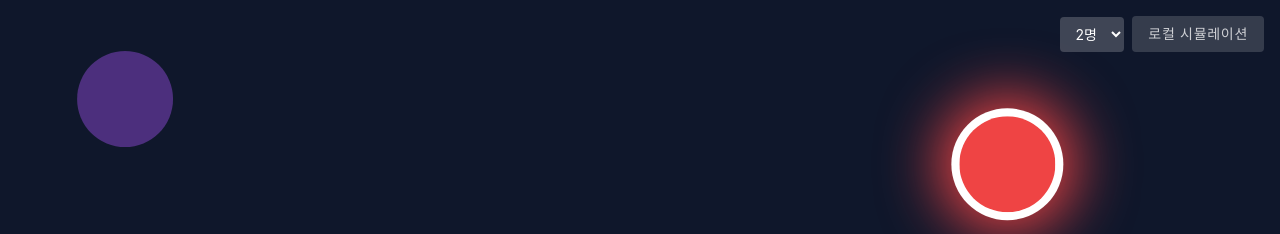
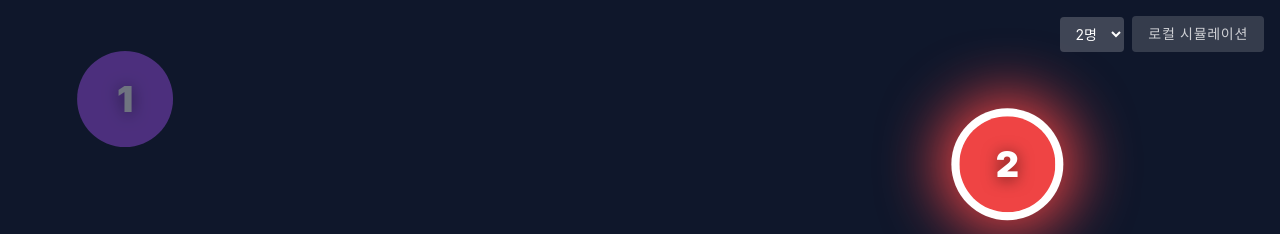
Before and after one commit to dhfmzk/lunch-roulette, a React (Vite) app: page / in a window 1280 px wide. Both pictures are taken after a click on the button "로컬 시뮬레이션". Shown: the top 234 px of the page. Built offline with nearby package versions, Linux system fonts and the light colour scheme.

Commit message:
feat(ui): display index sequence inside touch circles

```diff
--- a/src/App.tsx
+++ b/src/App.tsx
@@ -164,9 +164,10 @@ function App() {
       </AnimatePresence>
 
       {/* Touch points */}
-      {displayTouches.map(touch => (
+      {displayTouches.map((touch, idx) => (
         <TouchPoint
           key={touch.id}
+          index={idx + 1}
           x={touch.x}
           y={touch.y}
           color={touch.color}
--- a/src/components/TouchPoint.tsx
+++ b/src/components/TouchPoint.tsx
@@ -10,10 +10,11 @@ interface TouchPointProps {
   isLoser: boolean;
   isStamped?: boolean;
   isLargeGroup?: boolean;
+  index: number;
   gameState: 'WAITING' | 'READY_TIMER' | 'ROULETTE' | 'FINISHED';
 }
 
-export function TouchPoint({ x, y, color, isHighlighted, isLoser, isStamped, isLargeGroup, gameState }: TouchPointProps) {
+export function TouchPoint({ x, y, color, isHighlighted, isLoser, isStamped, isLargeGroup, index, gameState }: TouchPointProps) {
   const size = 96; // 6rem
 
   // Frame-perfect sync: Audio triggers precisely when the visual highlight is rendered!
@@ -79,6 +80,9 @@ export function TouchPoint({ x, y, color, isHighlighted, isLoser, isStamped, isL
         pointerEvents: 'none'
       }}
     >
+      <span className="text-white text-4xl font-black drop-shadow-[0_2px_8px_rgba(0,0,0,0.6)] z-20">
+        {index}
+      </span>
       {!isStamped && isLargeGroup && gameState === 'WAITING' && (
         <svg className="absolute overflow-visible pointer-events-none" style={{ width: 130, height: 130 }} viewBox="0 0 100 100">
           <motion.circle
```
